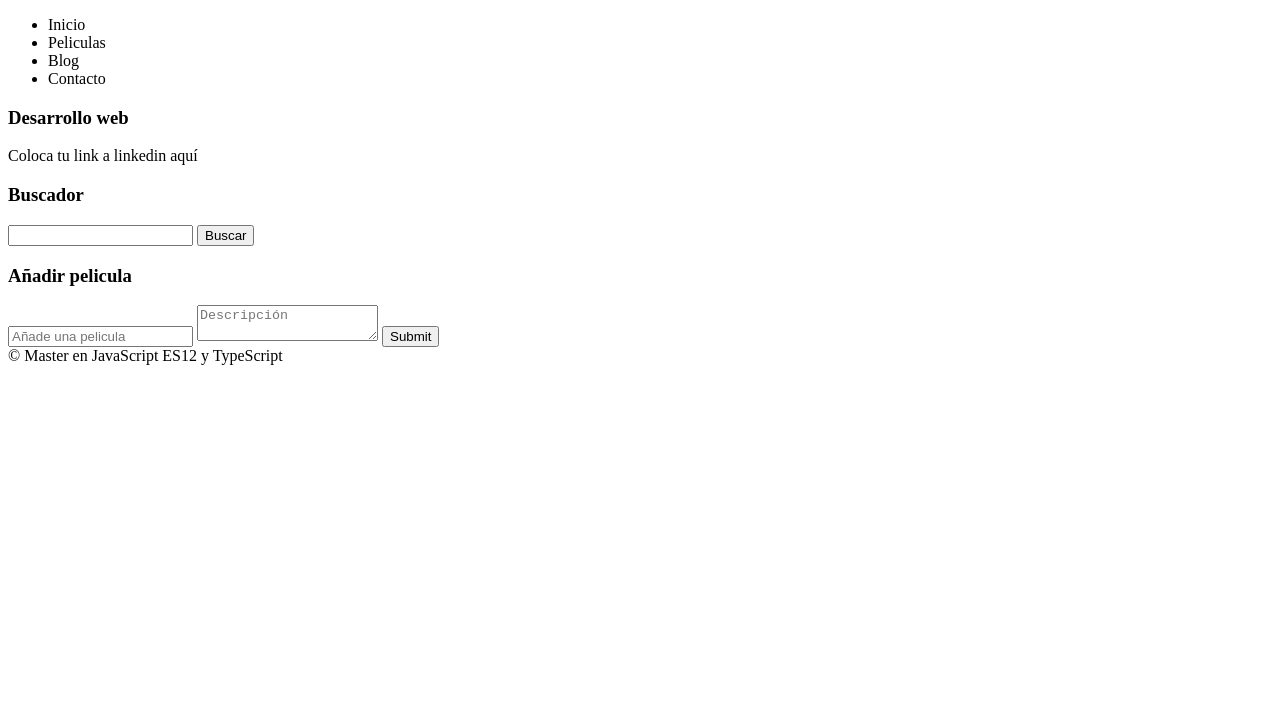
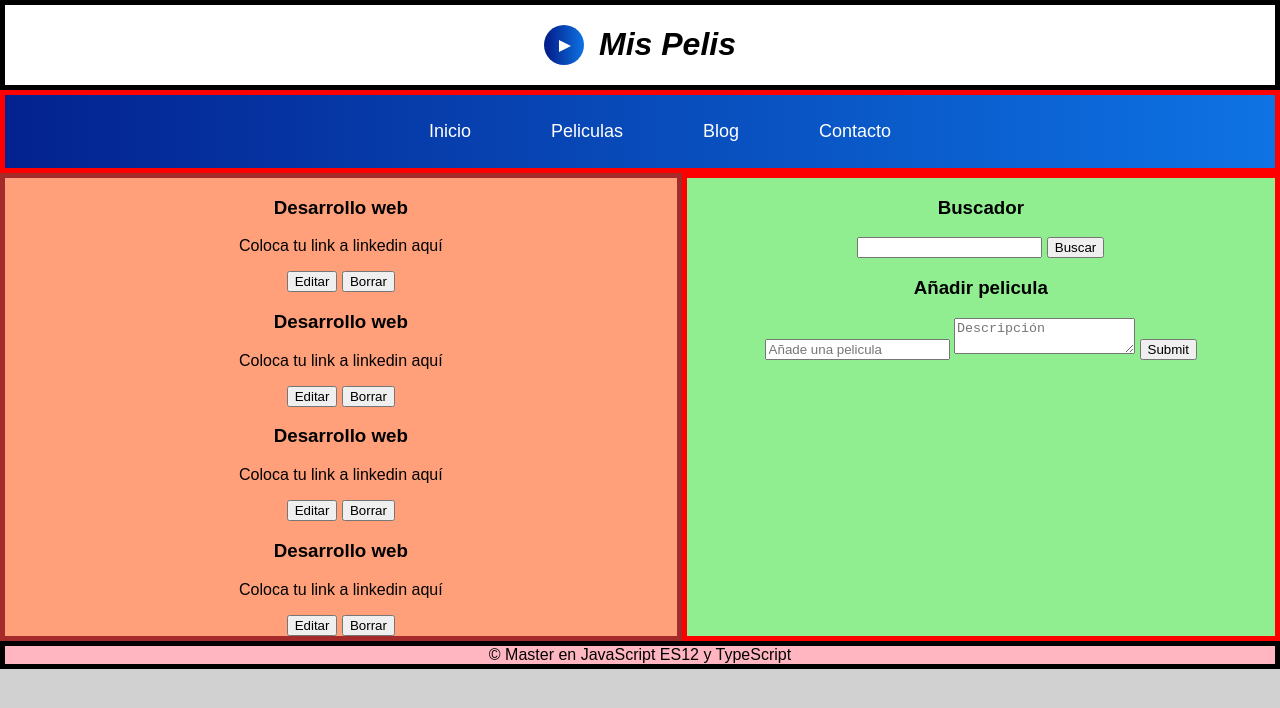
Before and after one commit to DaSanLi/Cinema, a plain HTML site: page index.html in a window 1280 px wide. Drawn offline with Linux system fonts and the light colour scheme.

Commit message:
se agregan estilos y un layout basico

```diff
--- /dev/null
+++ b/css/styles.css
@@ -0,0 +1,106 @@
+body{
+    background: #d1d1d1;
+    font-family: Arial, Helvetica, sans-serif;
+    text-align: center;
+    padding: 0px;
+    margin:0px;
+}
+
+.layout{
+    width: 100%;
+    height: auto;
+    grid-template-areas: "header nav main footer";
+    grid-template-rows: 100px 75px auto 75px;
+}
+
+
+.header{
+    border: 5px solid black;
+    background-color: lightcoral;
+    grid-area: header;
+    background-color: white;
+    text-align: left;
+    font-style: italic;
+    display: flex;
+    align-items: center;
+    justify-content: center;
+}
+
+.header h1{
+    margin-left: 30px;
+    margin-left: 15px;
+}
+
+.logo{
+    background: linear-gradient(90deg, #03228f 10%, #0e73e4);
+    width: 40px;
+    height: 40px;
+    border-radius: 300px;
+}
+
+.play{
+    width: 0px;
+    height: 0px;
+    margin-top: 15px;
+    margin-left: 15px;
+    border-left: 12px solid white;
+    border-top: 6px solid transparent;
+    border-bottom: 6px solid transparent;
+}
+
+.nav{
+    border: 5px solid red;
+    background: linear-gradient(90deg, #03228f, #0e73e4 100%);
+    grid-area: nav;
+}
+
+.nav > ul{
+    display: flex;
+    justify-content: center;
+    align-items: center;
+    list-style: none;
+}
+
+.nav li{
+    padding: 10px
+}
+
+.nav a{
+    display: block;
+    margin-left: 30px;
+    margin-right: 30px;
+    color:white;
+    text-decoration: none;
+    font-size: 18px;
+    font-weight: lighter;
+    transition: all 300ms;
+}
+
+.nav a:hover{
+    transform: scale(1.1, 1.1);
+}
+
+.main{
+    width: 100%;
+    height: 100%;
+    display: grid;
+    grid-template-areas: "content content content lateral";
+}
+
+.content{
+    border: 5px solid brown;
+    background-color: lightsalmon;
+    grid-area: content;
+}
+
+.lateral{
+    border: 5px solid red;
+    background-color: lightgreen;
+    grid-area: lateral;
+}
+
+.footer{
+    border: 5px solid black;
+    background-color: lightpink;
+    grid-area: footer;
+}
--- a/index.html
+++ b/index.html
@@ -3,7 +3,7 @@
 
 <head>
     <meta charset="UTF-8">
-    <link rel="stylesheet" href="styles.css" />
+    <link rel="stylesheet" href="css/styles.css" />
     <meta name="viewport" content="width=device-width, initial-scale=1.0">
     <title>Cinema</title>
 </head>
@@ -12,47 +12,71 @@
     <div class="layout">
         <!-- cabecera -->
         <header class="header">
+            <div class="logo">
+                <div class="play"></div>
+            </div>
+            <h1 class="title">Mis Pelis</h1>
         </header>
 
         <!-- barra de navegación -->
         <nav class="nav">
             <ul>
-                <li>Inicio</li>
-                <li>Peliculas</li>
-                <li>Blog</li>
-                <li>Contacto</li>
+                <li><a href="">Inicio</a></li>
+                <li><a href="">Peliculas</a></li>
+                <li><a href="">Blog</a></li>
+                <li><a href="">Contacto</a></li>
             </ul>
         </nav>
 
 
         <!-- aqui iran las Peliculas -->
-        <main class="content">
-
-            <section>
+        <main class="main">
+            <section class="content">
                 <article class="peli-items">
                     <h3 class="title">Desarrollo web</h3>
                     <p class="Descripción">Coloca tu link a linkedin aquí</p>
+                    <button class="edit">Editar</button>
+                    <button class="delete">Borrar</button>
+                </article>
+                <article class="peli-items">
+                    <h3 class="title">Desarrollo web</h3>
+                    <p class="Descripción">Coloca tu link a linkedin aquí</p>
+                    <button class="edit">Editar</button>
+                    <button class="delete">Borrar</button>
+                </article>
+                <article class="peli-items">
+                    <h3 class="title">Desarrollo web</h3>
+                    <p class="Descripción">Coloca tu link a linkedin aquí</p>
+                    <button class="edit">Editar</button>
+                    <button class="delete">Borrar</button>
+                </article>
+                <article class="peli-items">
+                    <h3 class="title">Desarrollo web</h3>
+                    <p class="Descripción">Coloca tu link a linkedin aquí</p>
+                    <button class="edit">Editar</button>
+                    <button class="delete">Borrar</button>
                 </article>
             </section>
 
-            <section class="search">
+            <aside class="lateral">
+                <article class="search">
                     <h3 class="title">Buscador</h3>
                     <form action="">
                         <input type="text">
                         <button>Buscar</button>
                     </form>
-            </section>
-
-            <section class="add">
+                </article>
+                <article class="add">
                     <h3 class="title">Añadir pelicula</h3>
                     <form action="">
                         <input type="text" placeholder="Añade una pelicula">
                         <textarea placeholder="Descripción"></textarea>
                         <input type="submit">
                     </form>
-            </section>
+                </article>
+            </aside>
         </main>
-        <footer>
+        <footer class="footer">
             &copy; Master en JavaScript ES12 y TypeScript
         </footer>
     </div>
```
Lines whose indentation alone changed are shown as unchanged.
